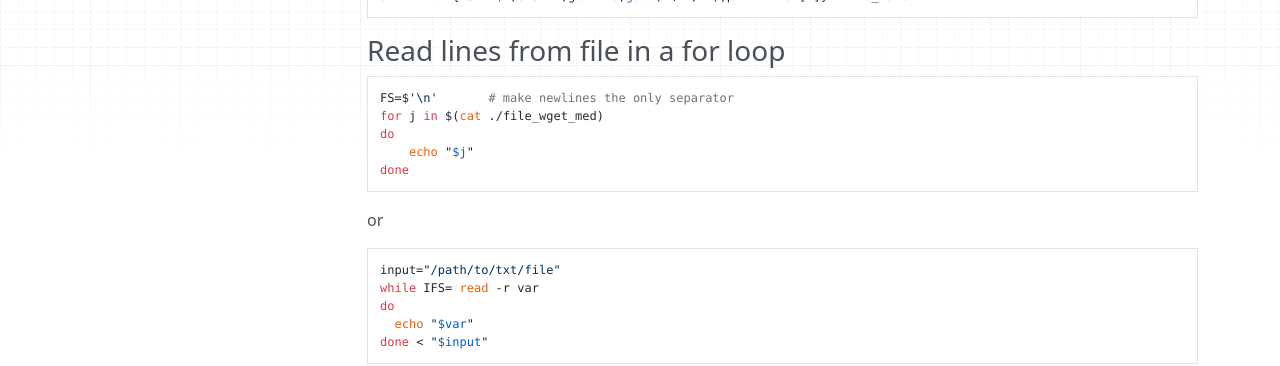
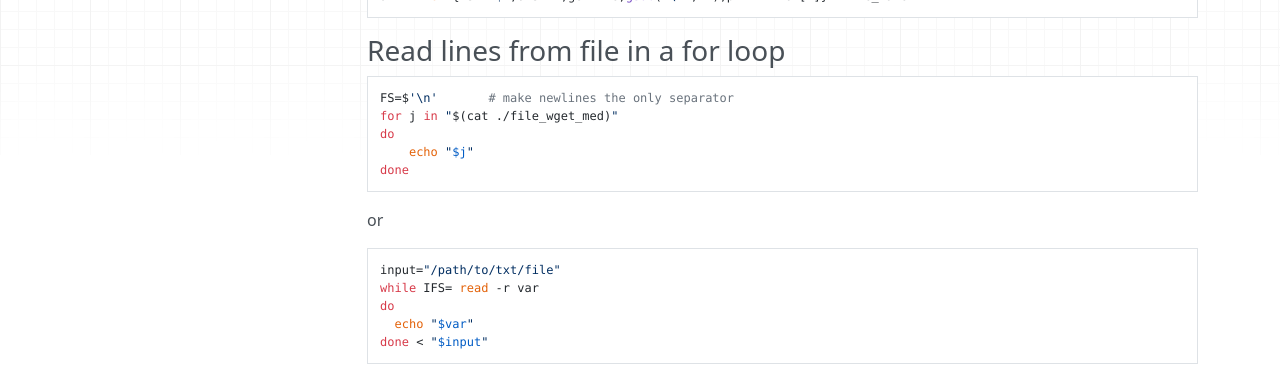
Before and after one commit to patsancu/wiki, an MkDocs documentation site: the page built from docs/Ops/Shell/Shell.md, in a window 1280 px wide and 900 px high, scrolled down 4983 px. Shown: the part 151-517 px from the top of the window. Built offline with MkDocs 1.6.1, drawn with Linux system fonts in a browser that asks for light colours; nearby versions of some CDN libraries.

Commit message:
bash: corrected read lines in for loop

````diff
--- a/docs/Ops/Shell/Shell.md
+++ b/docs/Ops/Shell/Shell.md
@@ -227,7 +227,7 @@ awk 'BEGIN{RS="^$";ORS="";getline;gsub("\r","");print>ARGV[1]}' file_name
 ### Read lines from file in a for loop
 ```
 FS=$'\n'       # make newlines the only separator
-for j in $(cat ./file_wget_med)
+for j in "$(cat ./file_wget_med)"
 do
     echo "$j"
 done
````
